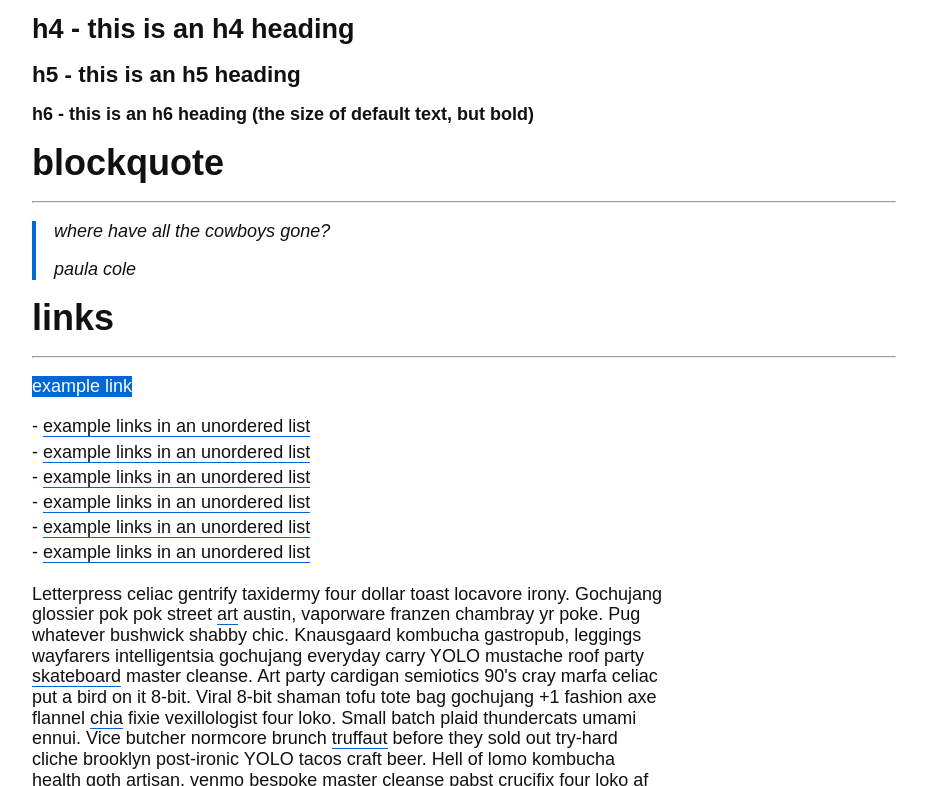
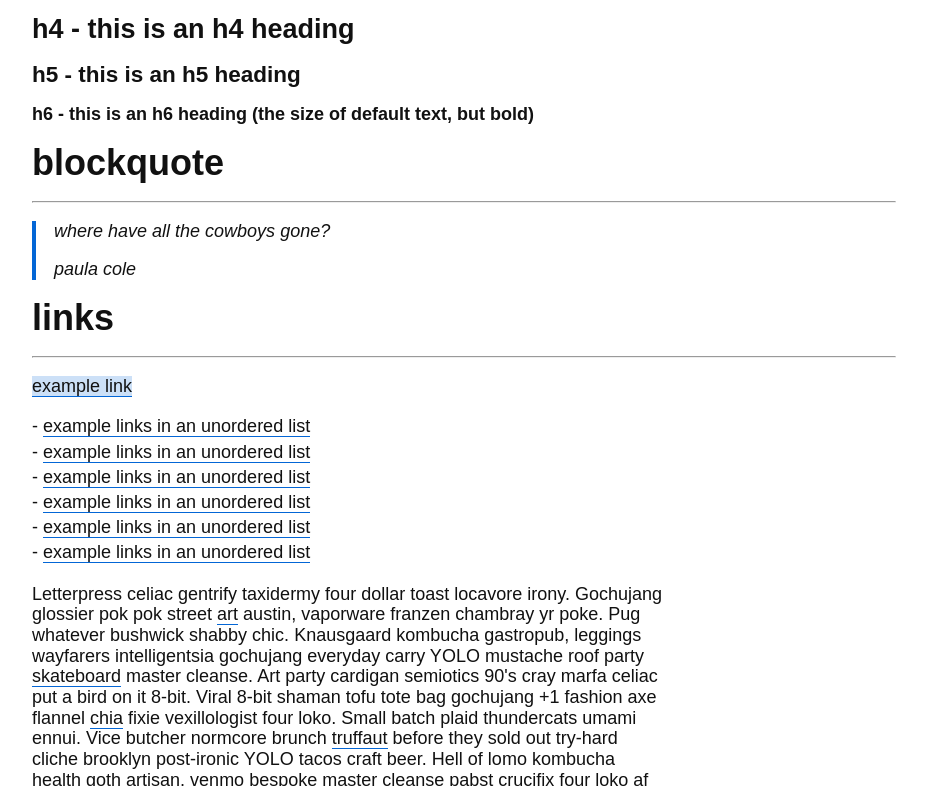
Before and after one commit to jarrenb/bdefaultsm-css, a plain HTML site: page index.html in a window 1280 px wide. In both pictures the pointer is over the link "example link". Shown: the part 1222-2008 px from the top of the page, without its empty margins (176-1103 px from the left). Drawn offline with nearby package versions, Linux system fonts and the light colour scheme.

Commit message:
change link active color to have a more transparent blue for background-color and text stays black

```diff
--- a/bdefaultsm.css
+++ b/bdefaultsm.css
@@ -116,8 +116,7 @@ a {
 }
 
 a:hover {
-  background-color: #0366d6;
-  color: #fff;
+  background-color: rgb(3, 102, 214, .2) /* blue, 0366d6 */;
 }
 
 textarea, select {
```
